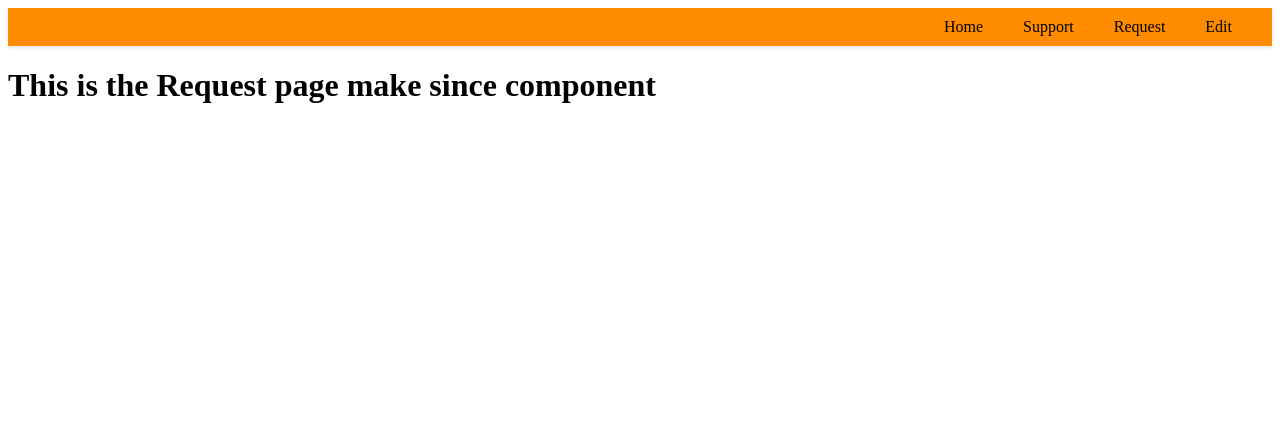
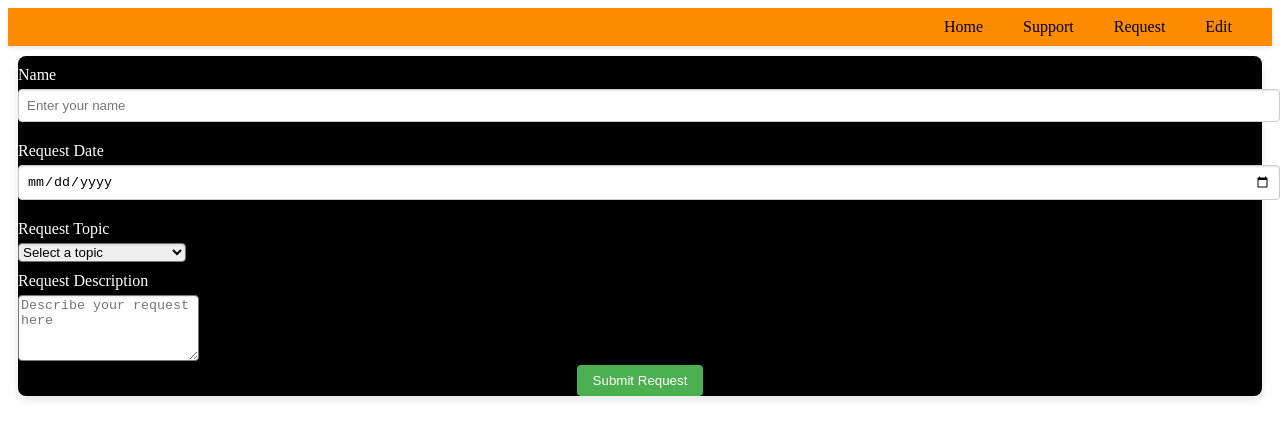
Before and after one commit to ArturoAlvarezY/CallingCrud, a Vue app: page /request in a window 1280 px wide. Shown: the top 438 px of the page. Built offline with nearby package versions, Linux system fonts and the light colour scheme.

Commit message:
adding RequestComponent the form

```diff
--- a/src/components/RequestComponent.vue
+++ b/src/components/RequestComponent.vue
@@ -1,6 +1,121 @@
 <template>
-    <div class="about">
-        <h1>This is the Request page make since component</h1>
+<div class="container mt-5">
+  <div class="card">
+    <div class="card-body">
+      <form @submit.prevent="submitRequest">
+        <div class="form-group">
+          <label for="name">Name</label>
+          <input type="text" class="form-control" id="name" v-model="name" placeholder="Enter your name" required />
+        </div>
+        <div class="form-group">
+          <label for="date">Request Date</label>
+          <input type="date" class="form-control" id="date" v-model="date" required />
+        </div>
+        <div class="form-group">
+          <label for="topic">Request Topic</label>
+          <select class="form-control" id="topic" v-model="topic" required>
+            <option value="" disabled>Select a topic</option>
+            <option>Software Development</option>
+            <option>Graphic Design</option>
+            <option>Technological Innovation</option>
+            <option>Cultural Events</option>
+            <option>Sports and Recreation</option>
+            <option>Environment</option>
+            <option>Education</option>
+          </select>
+        </div>
+        <div class="form-group">
+          <label for="description">Request Description</label>
+          <textarea class="form-control" id="description" rows="4" v-model="description" placeholder="Describe your request here" required></textarea>
+        </div>
+        <div class="text-center">
+          <button type="submit" class="btn btn-primary">Submit Request</button>
+        </div>
+      </form>
+      <div v-if="message" class="alert mt-3" :class="{'alert-success': message.includes('success'), 'alert-danger': message.includes('Error')}">
+        {{ message }}
+      </div>
     </div>
+  </div>
+</div>
+  </template>
 
-</template>
+<script setup>
+import { ref } from 'vue';
+
+const name = ref('');
+const date = ref('');
+const topic = ref('');
+const description = ref('');
+const message = ref('');
+
+const submitRequest = async () => {
+  if (!name.value || !date.value || !topic.value || !description.value) {
+    message.value = 'Please fill out all fields.';
+    return;
+  }
+
+  try {
+    const dateTime = new Date(date.value);
+    const formattedDateTime = dateTime.toISOString();
+
+    const response = await fetch('http://localhost:8080/api/requests', {
+      method: 'POST',
+      headers: {
+        'Content-Type': 'application/json',
+      },
+      body: JSON.stringify({
+        solicitantName: name.value,
+        requestDate: formattedDateTime,
+        subjectConsult: topic.value,
+        descriptionConsult: description.value
+      })
+    });
+
+    if (!response.ok) {
+      const errorData = await response.json();
+      throw new Error(`HTTP error! status: ${response.status}, message: ${errorData.message}`);
+    }
+
+    const data = await response.json();
+    message.value = `Request submitted successfully! ID: ${data.id}`;
+
+    name.value = '';
+    date.value = '';
+    topic.value = '';
+    description.value = '';
+  }
+  catch (error) {
+    message.value = `Error submitting request: ${error.message}`;
+    console.error('Fetch error:', error);
+  }
+};
+</script>
+
+
+
+  <style scoped>
+  .card {
+    border-radius: 0.5rem;
+    box-shadow: 0 4px 8px rgba(0, 0, 0, 0.1);
+  }
+
+  .form-control {
+    border-radius: 0.25rem;
+    box-shadow: inset 0 1px 2px rgba(0, 0, 0, 0.1);
+  }
+
+  .btn-primary {
+    border-radius: 0.25rem;
+    padding: 0.5rem 1rem;
+  }
+
+  .alert {
+    border-radius: 0.25rem;
+    padding: 1rem;
+  }
+
+  .text-center {
+    text-align: center;
+  }
+  </style>
--- a/src/components/SupportComponent.vue
+++ b/src/components/SupportComponent.vue
@@ -1,5 +1,21 @@
 <template>
 
-    <h1> This is the Support Page!</h1>
-
+<table border="1">
+  <thead>
+    <tr>
+      <th>Solicitant Name</th>
+      <th>Date</th>
+      <th>Request Them</th>
+      <th>Request Description</th>
+    </tr>
+  </thead>
+  <tbody>
+    <tr v-for="solicitud in solicitudes" :key="solicitud.id">
+      <td>{{ solicitud.solicitantName }}</td>
+      <td>{{ formatDate(solicitud.requestDate) }}</td>
+      <td>{{ solicitud.subjectConsult }}</td>
+      <td>{{ solicitud.descriptionConsult }}</td>
+    </tr>
+  </tbody>
+</table>
   </template>
--- a/src/components/homesubcomponents/CardsHome.vue
+++ b/src/components/homesubcomponents/CardsHome.vue
@@ -77,6 +77,11 @@
     transition: 0.3s;
     }
 
+    .card:hover{
+      background-color: gray;
+    }
+
+
     .card img {
     width: 100%;
     height: auto;
```
